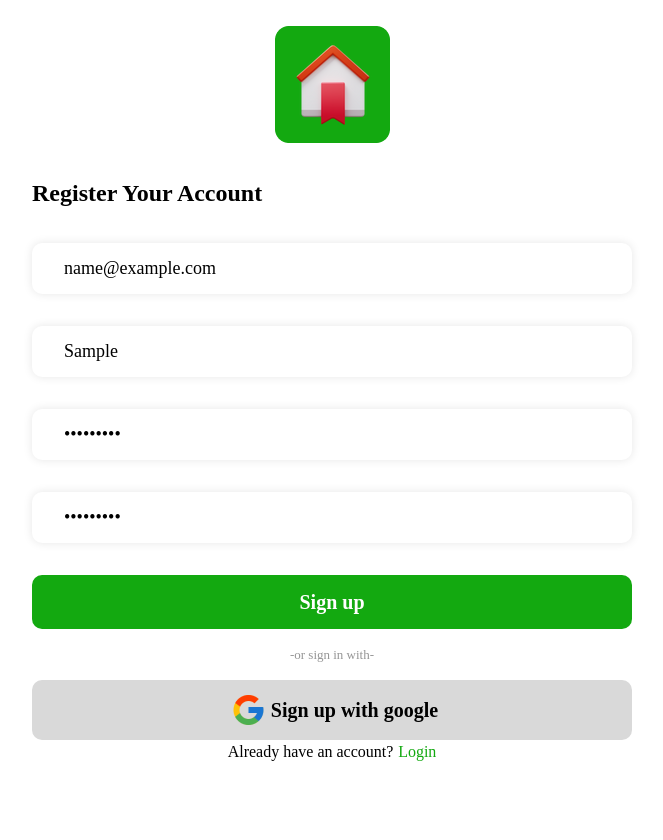
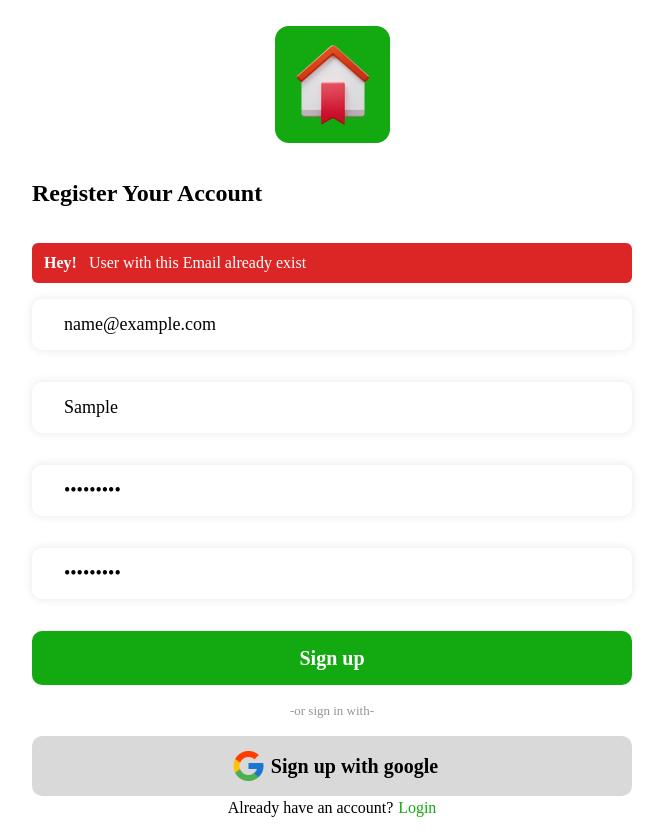
Before and after one commit to dhanashreemhatre/Inclusify-Donation-Platform, a Next.js app: page /signup in a window 1280 px wide. Both pictures are taken after typing "name@example.com", "Sample", "Sample123", "Sample123" into the empty fields and a click on the button "Sign up". Shown: the whole page, without its empty margins (308-971 px from the left). Before the commit the page ends 800 px from the top, so only its background shows below. Built offline with nearby package versions, Linux system fonts and the light colour scheme; no server answers.

Commit message:
added some alert in signup

```diff
--- a/src/app/campaign/page.tsx
+++ b/src/app/campaign/page.tsx
@@ -7,7 +7,20 @@ import child from './image/stephen-andrews-u0zTce7KNlY-unsplash.jpg'
 import volunteer from './image/alexander-simonsen-44al1GlFVxo-unsplash.jpg'
 import Footer from '../../../Components/ui/Footer/page'
 import Link from 'next/link'
+import Cookies from 'js-cookie';
 function page() {
+
+  const handleclick = () => {
+    // Check if JWT token exists in cookies
+    const jwtToken = Cookies.get('jwtToken');
+    if (jwtToken) {
+      // Redirect to /donation
+      window.location.href = '/donation';
+    } else {
+      // Handle scenario where JWT token doesn't exist
+      console.log("JWT token not found in cookies");
+    }
+  }
   return (
     <div>
           <Navbar/>
@@ -45,7 +58,7 @@ function page() {
                             </div>
                           </div>
                           <div className="donate_button">
-                            <button>Donate</button>
+                            <button onClick={handleclick}>Donate</button>
                           </div>
                       </div>
                  </div>
--- a/src/app/signup/page.tsx
+++ b/src/app/signup/page.tsx
@@ -1,12 +1,10 @@
-// Import necessary modules and libraries
-"use client";
+"use client"
 import { useState, useEffect } from "react";
 import Link from "next/link";
 import Image from "next/image";
 import home from "./Image/Group 21.png";
 import Google from "./Image/Google.png";
 import { useRouter } from 'next/navigation';
-
 import axios from "axios";
 import { toast } from "react-hot-toast";
 import './signup.css'
@@ -22,7 +20,9 @@ export default function Signup() {
   });
   const [loading, setLoading] = useState(false);
   const [showAlert, setShowAlert] = useState(false);
-  const [passwordmatch,setpasswordmatch]=useState(false)
+  const [passwordmatch, setPasswordMatch] = useState(false);
+  const [showSuccess, setShowSuccess] = useState(false); // Add state for showing success message
+  const [checkemail, setCheckEmail] = useState(false); // Add state for showing email existence message
 
   // Function to reset the form
   const resetForm = () => {
@@ -33,20 +33,24 @@ export default function Signup() {
       username: "",
     });
   };
+
   useEffect(() => {
-    let timeoutId: ReturnType<typeof setTimeout>;
+    let timeoutId;
 
-    if (showAlert || passwordmatch) {
+    // Hide alerts after 4 seconds
+    if (showAlert || passwordmatch || showSuccess || checkemail) {
       timeoutId = setTimeout(() => {
         setShowAlert(false);
-        setpasswordmatch(false);
-      }, 2000); // Set timeout for 2 seconds
+        setPasswordMatch(false);
+        setShowSuccess(false);
+        setCheckEmail(false);
+      }, 4000);
     }
 
-    return () => clearTimeout(timeoutId); // Cleanup the timeout when component unmounts or showAlert changes
-  }, [showAlert,passwordmatch]);
+    return () => clearTimeout(timeoutId);
+  }, [showAlert, passwordmatch, showSuccess, checkemail]);
 
-  const onSignup = async (e:any) => {
+  const onSignup = async (e) => {
     e.preventDefault(); // Prevent default form submission behavior
 
     try {
@@ -58,46 +62,39 @@ export default function Signup() {
 
       // Check if password and confirm password match
       if (user.password !== user.confirmpassword) {
-        setpasswordmatch(true)
+        setPasswordMatch(true);
         return;
       }
 
       setLoading(true);
       const response = await axios.post(
         "https://django-donation.vercel.app/accounts/sign-up/",
-        user
+        user // Send user data as the request body
       );
+
+      if (response.status === 201) {
+        setShowSuccess(true);
+        toast.success("User registered successfully!");
+        resetForm();
         router.push("/login");
-      if (response.status === 201) {
-        console.log("success");
-        toast.success("User registered successfully!");
-
-        // Reset the form
-        resetForm();
-
-        // Navigate to the login page
-        router.push("/login");
-      } else if (response.status === 409) {
-        // Assuming HTTP status 409 indicates that the email already exists
+      } else if (response.status === 400) {
         toast.error("Email already exists. Please use a different email.");
       } else {
         toast.error("Signup failed. Please check the console for details.");
       }
-    } catch (error: any) {
+    } catch (error) {
+      setCheckEmail(true);
       console.error("Signup failed", error);
-
-      // Log the detailed error response
       if (error.response) {
         console.error("Error response:", error.response.data);
       }
-
       toast.error("Signup failed. Please check the console for details.");
     } finally {
       setLoading(false);
     }
   };
 
-  const handleInputChange = (e:any) => {
+  const handleInputChange = (e) => {
     const { name, value } = e.target;
     setUser((prevUser) => ({ ...prevUser, [name]: value }));
   };
@@ -113,17 +110,26 @@ export default function Signup() {
         </div>
         <div className="form">
           {showAlert && (
-              <div className="bg-yellow-300 w-80 h-10 flex items-center rounded-md text-white" role="alert">
+            <div className="bg-yellow-300 w-89 h-10 flex items-center rounded-md text-white" role="alert">
               <strong className="ml-3">Hey!</strong> <p className="ml-3">Please fill all the fields!!</p>
             </div>
           )}
           {passwordmatch && (
-              <div className="bg-red-600 w-80 h-10 flex items-center rounded-md text-white" role="alert">
+            <div className="bg-red-600 w-90 h-10 flex items-center rounded-md text-white" role="alert">
               <strong className="ml-3">Hey!</strong> <p className="ml-3">Your Password Doesn&apos;t Match!!</p>
             </div>
           )}
+          {showSuccess && (
+            <div className="bg-green-500 w-90 h-10 flex items-center rounded-md text-white" role="alert">
+              <strong className="ml-3">Success!</strong> <p className="ml-3">Email successfully sent to your registered email.</p>
+            </div>
+          )}
+          {checkemail && (
+            <div className="bg-red-600 w-90 h-10 flex items-center rounded-md text-white" role="alert">
+              <strong className="ml-3">Hey!</strong> <p className="ml-3">User with this Email already exist</p>
+            </div>
+          )}
           <form>
-
             <input
               type="email"
               placeholder="Email"
@@ -145,7 +151,6 @@ export default function Signup() {
               value={user.password}
               onChange={handleInputChange}
             />
-
             <input
               type="password"
               placeholder="Confirm-Password"
@@ -153,7 +158,7 @@ export default function Signup() {
               value={user.confirmpassword}
               onChange={handleInputChange}
             />
-            <button  onClick={onSignup} disabled={loading}>
+            <button onClick={onSignup} disabled={loading}>
               {loading ? "Signing up..." : "Sign up"}
             </button>
           </form>
```
Lines whose indentation alone changed are shown as unchanged.
